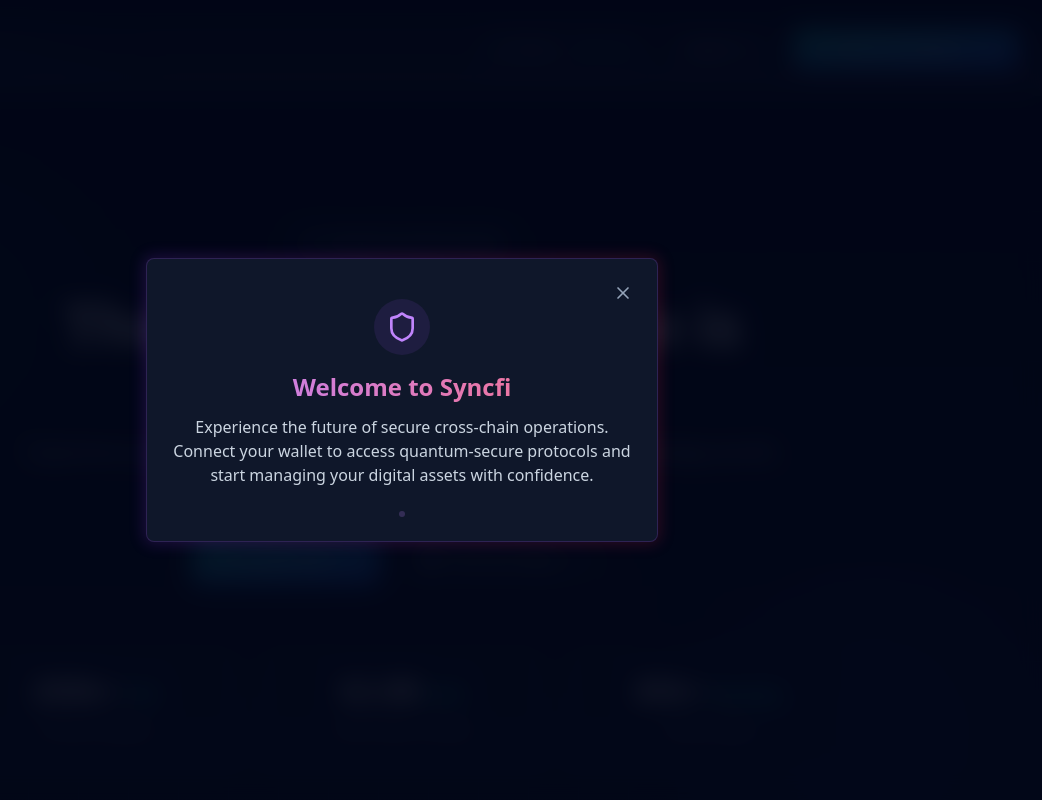
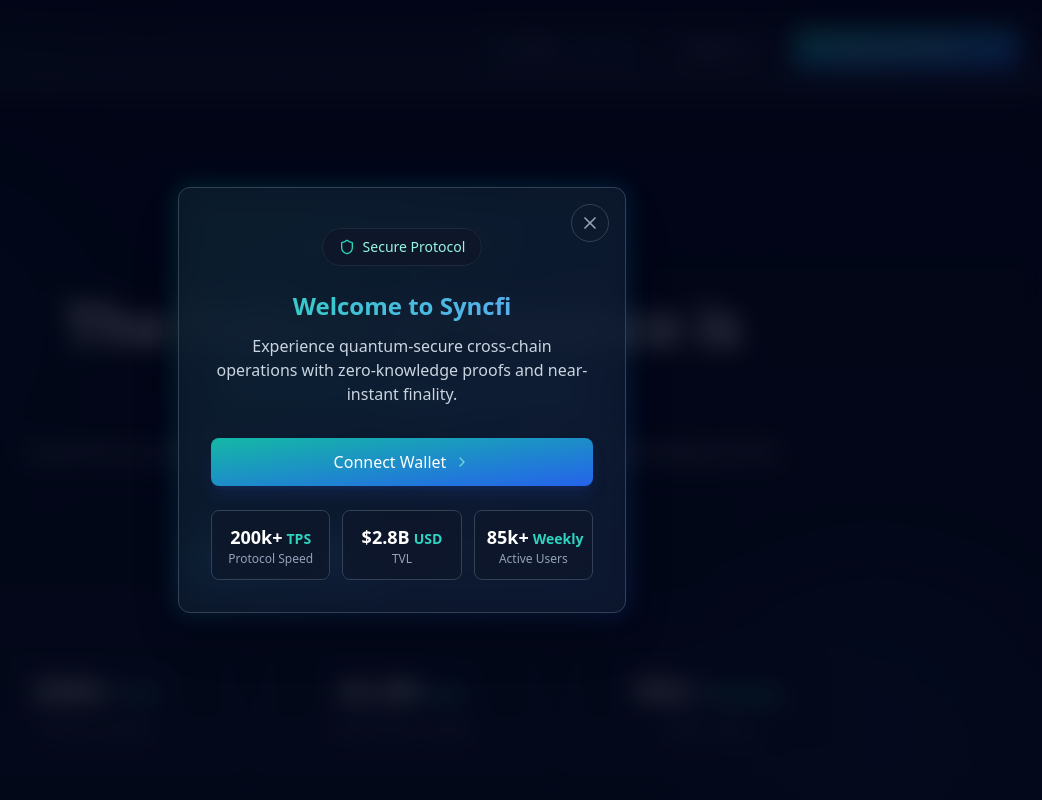
Before and after one commit to Daviee14/syncfi, a React (Vite) app: page / in a window 1280 px wide. Shown: the top 800 px of the page, without its empty margins (238-1280 px from the left). Built offline with nearby package versions, Linux system fonts and the light colour scheme.

Commit message:
`feat: Update WelcomeModal component with new animations and design elements`

```diff
--- a/src/WelcomeModal.jsx
+++ b/src/WelcomeModal.jsx
@@ -1,25 +1,40 @@
 import React, { useState, useEffect } from 'react';
-import { X, Shield } from 'lucide-react';
+import { X, Shield, ChevronRight } from 'lucide-react';
 
 const WelcomeModal = () => {
   const [isOpen, setIsOpen] = useState(false);
+  const [isAnimating, setIsAnimating] = useState(false);
+
+  // Create random positions for the background nodes
+  const nodes = Array.from({ length: 15 }, (_, i) => ({
+    id: i,
+    initialX: Math.random() * 100,
+    initialY: Math.random() * 100,
+    duration: 15 + Math.random() * 30,
+    delay: Math.random() * -20,
+    size: 1 + Math.random() * 2
+  }));
 
   useEffect(() => {
     const checkModalDisplay = () => {
       const lastDismissed = localStorage.getItem('modalLastDismissed');
-
       if (!lastDismissed) {
         // First time visitor
-        setTimeout(() => setIsOpen(true), 2000);
+        setTimeout(() => {
+          setIsOpen(true);
+          setIsAnimating(true);
+        }, 2000);
         return;
       }
 
       const lastDismissedTime = new Date(parseInt(lastDismissed));
       const currentTime = new Date();
       const hoursDifference = (currentTime - lastDismissedTime) / (1000 * 60 * 60);
-
       if (hoursDifference >= 24) {
-        setTimeout(() => setIsOpen(true), 2000);
+        setTimeout(() => {
+          setIsOpen(true);
+          setIsAnimating(true);
+        }, 2000);
       }
     };
 
@@ -27,49 +42,159 @@
   }, []);
 
   const handleClose = () => {
-    setIsOpen(false);
-    localStorage.setItem('modalLastDismissed', new Date().getTime().toString());
+    setIsAnimating(false);
+    setTimeout(() => {
+      setIsOpen(false);
+      localStorage.setItem('modalLastDismissed', new Date().getTime().toString());
+    }, 300);
   };
 
   if (!isOpen) return null;
 
   return (
     <div className="fixed inset-0 z-50 flex items-center justify-center px-4">
-      {/* Backdrop */}
-      <div className="absolute inset-0 bg-slate-950/90 backdrop-blur-md" />
+      {/* Backdrop with blur effect */}
+      <div
+        className={`absolute inset-0 bg-slate-950/80 backdrop-blur-md transition-opacity duration-300 ${
+          isAnimating ? 'opacity-100' : 'opacity-0'
+        }`}
+        onClick={handleClose}
+      />
 
       {/* Modal */}
-      <div className="relative w-full max-w-lg">
-        {/* Background glow effect */}
-        <div className="absolute -inset-0.5 bg-gradient-to-r from-purple-600 to-rose-600 rounded-lg blur opacity-20" />
+      <div className={`relative w-full max-w-md transition-all duration-300 ${
+        isAnimating ? 'opacity-100 scale-100' : 'opacity-0 scale-95'
+      }`}>
+        {/* Background Animation */}
+        <div className="absolute inset-0 overflow-hidden rounded-xl">
+          {/* Animated nodes */}
+          {nodes.map((node) => (
+            <div
+              key={node.id}
+              className="absolute bg-teal-500/30 rounded-full"
+              style={{
+                width: `${node.size}px`,
+                height: `${node.size}px`,
+                left: `${node.initialX}%`,
+                top: `${node.initialY}%`,
+                animation: `
+                  float-x ${node.duration}s linear ${node.delay}s infinite alternate,
+                  float-y ${node.duration * 1.4}s linear ${node.delay}s infinite alternate,
+                  pulse 3s ease-in-out infinite
+                `,
+              }}
+            />
+          ))}
 
-        <div className="relative bg-slate-900 border border-purple-500/20 rounded-lg p-6">
-          {/* Close button */}
+          {/* Grid lines */}
+          <div
+            className="absolute inset-0"
+            style={{
+              backgroundImage: `
+                linear-gradient(90deg, rgba(20, 184, 166, 0.05) 1px, transparent 1px),
+                linear-gradient(0deg, rgba(20, 184, 166, 0.05) 1px, transparent 1px)
+              `,
+              backgroundSize: '30px 30px',
+              animation: 'grid-move 20s linear infinite'
+            }}
+          />
+
+          {/* Decorative background elements */}
+          <div className="absolute top-10 left-10 w-32 h-32 bg-teal-500/10 rounded-full blur-3xl"></div>
+          <div className="absolute bottom-10 right-10 w-32 h-32 bg-blue-500/10 rounded-full blur-3xl"></div>
+        </div>
+
+        {/* Enhanced gradient border */}
+        <div className="absolute -inset-0.5 bg-gradient-to-br from-teal-500/40 to-blue-600/40 rounded-xl blur-md opacity-50" />
+
+        {/* Modal content with glass effect */}
+        <div className="relative bg-slate-900/70 backdrop-blur-md border border-slate-700 hover:border-teal-500/30 transition-all duration-300 rounded-xl p-8 shadow-2xl">
+          {/* Close button with improved hover effect */}
           <button
             onClick={handleClose}
-            className="absolute right-4 top-4 p-2 rounded-full hover:bg-slate-800/50 transition-colors duration-200"
+            className="absolute right-4 top-4 p-2 rounded-full bg-slate-900/40 border border-slate-700 hover:border-teal-500/30 transition-colors duration-200 group"
           >
-            <X className="w-5 h-5 text-slate-400" />
+            <X className="w-5 h-5 text-slate-400 group-hover:text-teal-300 transition-colors duration-200" />
           </button>
 
           {/* Content */}
-          <div className="text-center pt-4">
-            <div className="inline-flex items-center justify-center p-3 bg-purple-500/10 rounded-full mb-4">
-              <Shield className="w-8 h-8 text-purple-400" />
+          <div className="text-center pt-2">
+            {/* Label badge */}
+            <div className="inline-flex items-center gap-2 bg-slate-900/70 px-4 py-2 rounded-full mb-6 backdrop-blur-sm border border-slate-800">
+              <Shield size={16} className="text-teal-400" />
+              <span className="text-sm font-medium text-teal-200">Secure Protocol</span>
             </div>
 
-            <h2 className="text-2xl font-bold mb-3 bg-gradient-to-r from-purple-400 to-rose-400 bg-clip-text text-transparent">
+            {/* Title */}
+            <h2 className="text-2xl font-bold mb-3 text-transparent bg-clip-text bg-gradient-to-r from-teal-400 to-blue-400">
               Welcome to Syncfi
             </h2>
 
-            <p className="text-slate-300 mb-6">
-              Experience the future of secure cross-chain operations. Connect your wallet to access quantum-secure protocols and start managing your digital assets with confidence.
+            {/* Description */}
+            <p className="text-slate-300 mb-8">
+              Experience quantum-secure cross-chain operations with zero-knowledge proofs
+              and near-instant finality.
             </p>
 
-            <div className="w-1.5 h-1.5 rounded-full bg-purple-400/50 mx-auto animate-pulse" />
+            {/* Action button */}
+            <button className="group relative flex items-center gap-2 w-full justify-center px-6 py-3 bg-gradient-to-br from-teal-500 to-blue-600
+              rounded-lg text-white font-medium hover:from-teal-400 hover:to-blue-500
+              transition-all duration-300 shadow-lg shadow-blue-900/30 overflow-hidden mb-6">
+              <span className="absolute inset-0 bg-white/10 opacity-0 group-hover:opacity-100 transition-opacity duration-300" />
+              <span>Connect Wallet</span>
+              <ChevronRight size={16} className="text-teal-200 opacity-70" />
+            </button>
+
+            {/* Metrics */}
+            <div className="grid grid-cols-3 gap-3">
+              <div className="bg-slate-900/50 backdrop-blur-md p-3 rounded-lg border border-slate-700 hover:border-teal-500/30 transition-all duration-300">
+                <p className="text-lg font-bold text-white">
+                  200k+<span className="text-teal-400 text-sm ml-1">TPS</span>
+                </p>
+                <p className="text-xs text-slate-400">Protocol Speed</p>
+              </div>
+              <div className="bg-slate-900/50 backdrop-blur-md p-3 rounded-lg border border-slate-700 hover:border-teal-500/30 transition-all duration-300">
+                <p className="text-lg font-bold text-white">
+                  $2.8B<span className="text-teal-400 text-sm ml-1">USD</span>
+                </p>
+                <p className="text-xs text-slate-400">TVL</p>
+              </div>
+              <div className="bg-slate-900/50 backdrop-blur-md p-3 rounded-lg border border-slate-700 hover:border-teal-500/30 transition-all duration-300">
+                <p className="text-lg font-bold text-white">
+                  85k+<span className="text-teal-400 text-sm ml-1">Weekly</span>
+                </p>
+                <p className="text-xs text-slate-400">Active Users</p>
+              </div>
+            </div>
           </div>
         </div>
       </div>
+
+      {/* Animation keyframes */}
+      <style>
+        {`
+          @keyframes float-x {
+            0% { transform: translateX(0px); }
+            100% { transform: translateX(100px); }
+          }
+
+          @keyframes float-y {
+            0% { transform: translateY(0px); }
+            100% { transform: translateY(100px); }
+          }
+
+          @keyframes pulse {
+            0% { opacity: 0.2; }
+            50% { opacity: 0.6; }
+            100% { opacity: 0.2; }
+          }
+
+          @keyframes grid-move {
+            0% { transform: translate(0, 0); }
+            100% { transform: translate(30px, 30px); }
+          }
+        `}
+      </style>
     </div>
   );
 };
```
